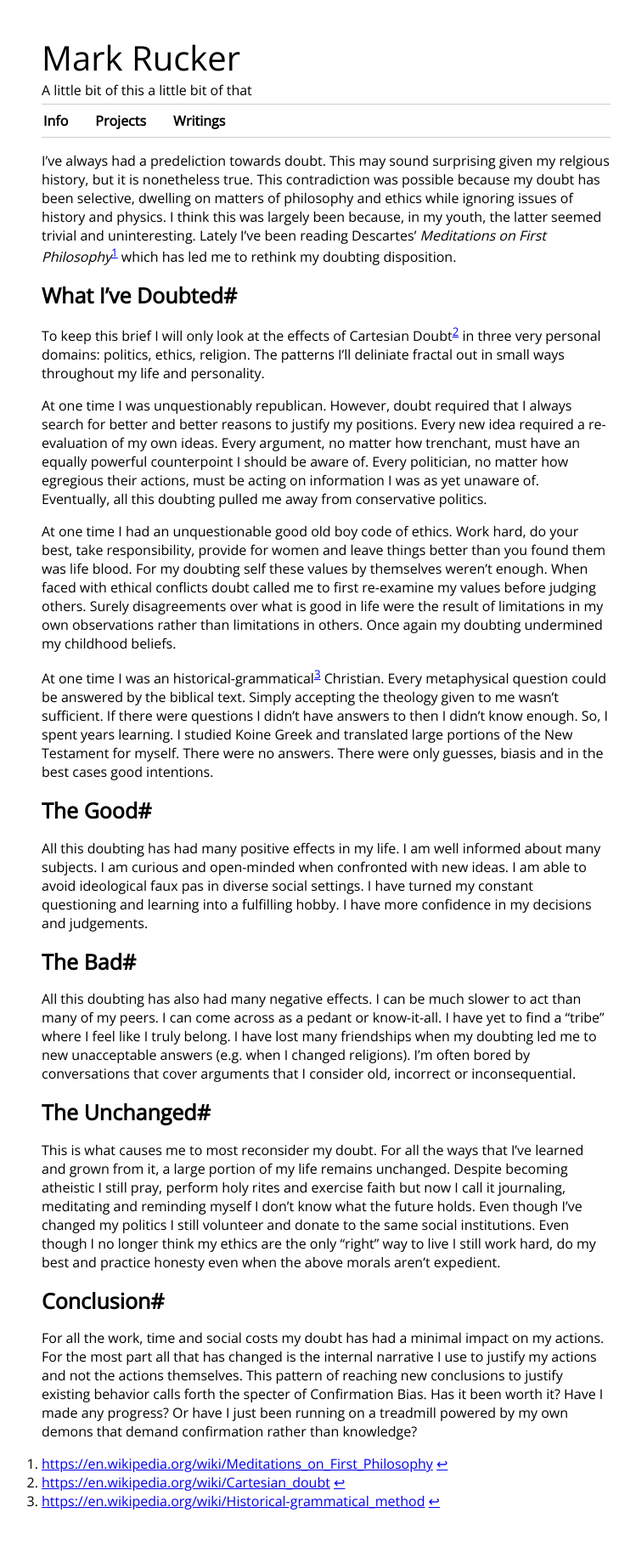
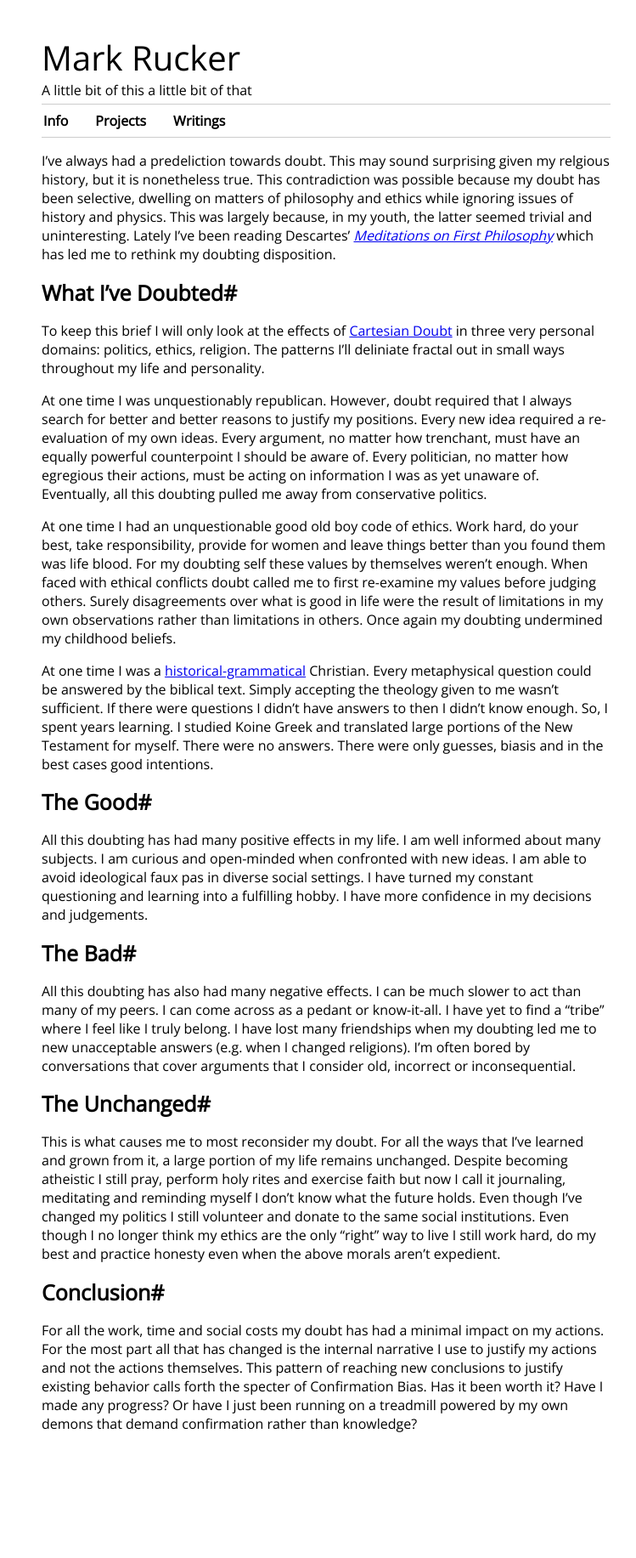
Before and after one commit to mrucker/mrucker.github.io, a Jekyll site: the page built from _posts/2015-08-22-Doubting-Cartesian-Doubt.md, in a window 1280 px wide. Shown: the whole page at 85% size, without its empty margins (256-1005 px from the left). Built offline with Jekyll 4.4.1, drawn with Linux system fonts in a browser that asks for light colours; nearby versions of some CDN libraries; after the commit the page ends 1742 px from its top, so only the background shows below that.

Commit message:
revisions

```diff
--- a/_posts/2015-08-22-Doubting-Cartesian-Doubt.md
+++ b/_posts/2015-08-22-Doubting-Cartesian-Doubt.md
@@ -2,17 +2,17 @@
 layout: post
 ---
 
-I've always had a predeliction towards doubt. This may sound surprising given my relgious history, but it is nonetheless true. This contradiction was possible because my doubt has been selective, dwelling on matters of philosophy and ethics while ignoring issues of history and physics. I think this was largely been because, in my youth, the latter seemed trivial and uninteresting. Lately I've been reading Descartes' *Meditations on First Philosophy*[^1] which has led me to rethink my doubting disposition.
+I've always had a predeliction towards doubt. This may sound surprising given my relgious history, but it is nonetheless true. This contradiction was possible because my doubt has been selective, dwelling on matters of philosophy and ethics while ignoring issues of history and physics. This was largely because, in my youth, the latter seemed trivial and uninteresting. Lately I've been reading Descartes' [*Meditations on First Philosophy*](https://en.wikipedia.org/wiki/Meditations_on_First_Philosophy) which has led me to rethink my doubting disposition.
 
 #What I've Doubted#
 
-To keep this brief I will only look at the effects of Cartesian Doubt[^2] in three very personal domains: politics, ethics, religion. The patterns I'll deliniate fractal out in small ways throughout my life and personality.
+To keep this brief I will only look at the effects of [Cartesian Doubt](https://en.wikipedia.org/wiki/Cartesian_doubt) in three very personal domains: politics, ethics, religion. The patterns I'll deliniate fractal out in small ways throughout my life and personality.
 
 At one time I was unquestionably republican. However, doubt required that I always search for better and better reasons to justify my positions. Every new idea required a re-evaluation of my own ideas. Every argument, no matter how trenchant, must have an equally powerful counterpoint I should be aware of. Every politician, no matter how egregious their actions, must be acting on information I was as yet unaware of. Eventually, all this doubting pulled me away from conservative politics.
 
 At one time I had an unquestionable good old boy code of ethics. Work hard, do your best, take responsibility, provide for women and leave things better than you found them was life blood. For my doubting self these values by themselves weren't enough. When faced with ethical conflicts doubt called me to first re-examine my values before judging others. Surely disagreements over what is good in life were the result of limitations in my own observations rather than limitations in others. Once again my doubting undermined my childhood beliefs.
 
-At one time I was an historical-grammatical[^3] Christian. Every metaphysical question could be answered by the biblical text. Simply accepting the theology given to me wasn't sufficient. If there were questions I didn't have answers to then I didn't know enough. So, I spent years learning. I studied Koine Greek and translated large portions of the New Testament for myself. There were no answers. There were only guesses, biasis and in the best cases good intentions.
+At one time I was a [historical-grammatical](https://en.wikipedia.org/wiki/Historical-grammatical_method) Christian. Every metaphysical question could be answered by the biblical text. Simply accepting the theology given to me wasn't sufficient. If there were questions I didn't have answers to then I didn't know enough. So, I spent years learning. I studied Koine Greek and translated large portions of the New Testament for myself. There were no answers. There were only guesses, biasis and in the best cases good intentions.
 
 #The Good#
 
@@ -29,7 +29,3 @@ This is what causes me to most reconsider my doubt. For all the ways that I've l
 #Conclusion#
 
 For all the work, time and social costs my doubt has had a minimal impact on my actions. For the most part all that has changed is the internal narrative I use to justify my actions and not the actions themselves. This pattern of reaching new conclusions to justify existing behavior calls forth the specter of Confirmation Bias. Has it been worth it? Have I made any progress? Or have I just been running on a treadmill powered by my own demons that demand confirmation rather than knowledge?
-
-[^1]:[https://en.wikipedia.org/wiki/Meditations_on_First_Philosophy](https://en.wikipedia.org/wiki/Meditations_on_First_Philosophy)
-[^2]:[https://en.wikipedia.org/wiki/Cartesian_doubt](https://en.wikipedia.org/wiki/Cartesian_doubt)
-[^3]:[https://en.wikipedia.org/wiki/Historical-grammatical_method](https://en.wikipedia.org/wiki/Historical-grammatical_method)
```
